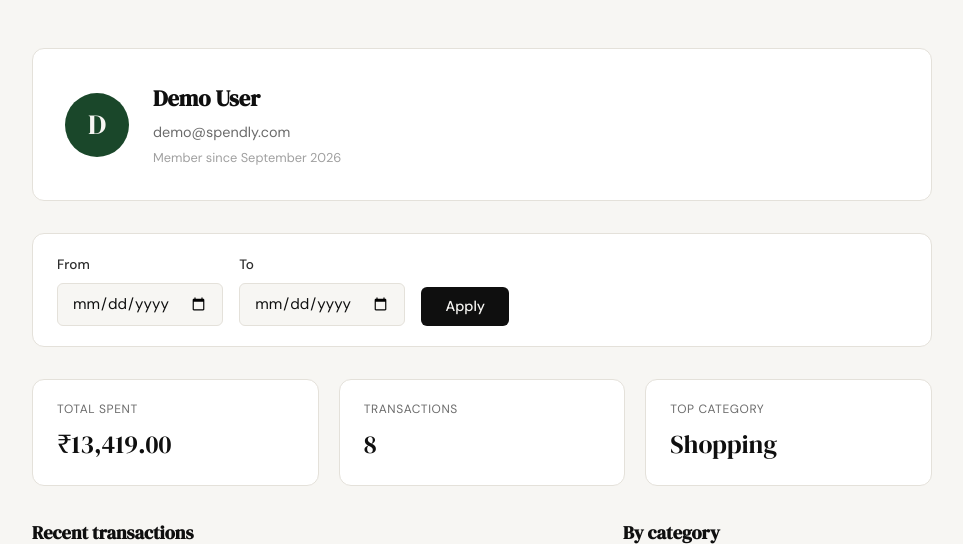
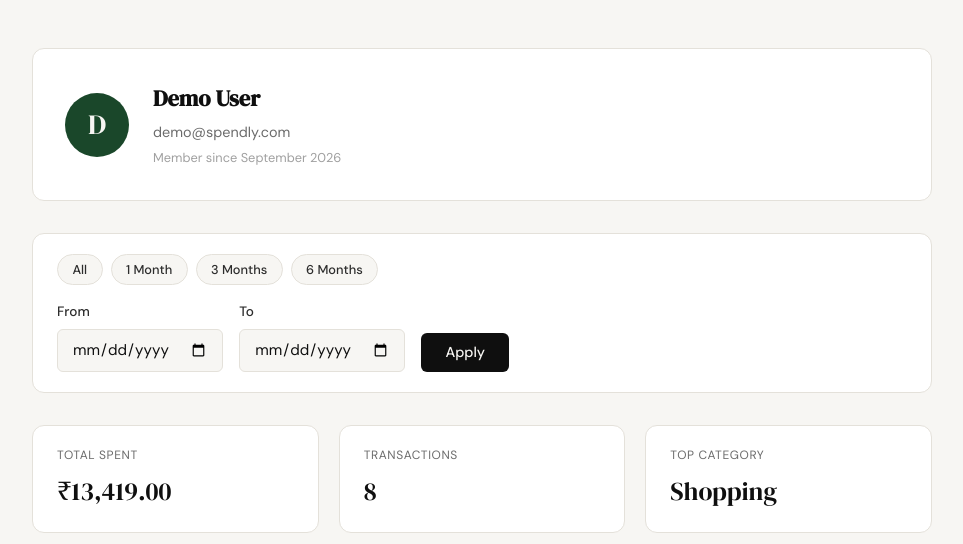
Before and after one commit to dhritireddy10/spendly, a Flask app: page /profile in a window 1280 px wide. Shown: the part 61-605 px from the top of the page, without its empty margins (158-1121 px from the left). Run offline with Flask 3, Linux system fonts and the light colour scheme; the visitor is signed in with stand-in values (Sample User, id 1); data comes from the database, SQL or seed files in the repository.

Commit message:
Add quick date-range buttons to profile filter
All / 1 Month / 3 Months / 6 Months buttons fill the start/end date
inputs and submit automatically. Ranges are aligned to calendar month
boundaries (1st of the target month through today) rather than a
rolling day-count from today, so results match what a user expects
from "last 3 months" regardless of which day of the month it is.

Co-Authored-By: Claude Sonnet 5 <noreply@anthropic.com>
Claude-Session: https://claude.ai/code/session_012EYtU74nXsf7Pk7bfy1KqS

```diff
--- a/static/css/profile.css
+++ b/static/css/profile.css
@@ -73,6 +73,31 @@
 
 .profile-filter .form-group {
     margin-bottom: 0;
+}
+
+.profile-filter-quick {
+    display: flex;
+    gap: 0.5rem;
+    flex-wrap: wrap;
+    width: 100%;
+}
+
+.profile-filter-quick-btn {
+    background: var(--paper);
+    color: var(--ink-soft);
+    border: 1px solid var(--border);
+    border-radius: 999px;
+    padding: 0.35rem 0.9rem;
+    font-family: var(--font-body);
+    font-size: 0.8rem;
+    font-weight: 500;
+    cursor: pointer;
+    transition: all 0.2s;
+}
+
+.profile-filter-quick-btn:hover {
+    border-color: var(--accent);
+    color: var(--accent);
 }
 
 .profile-filter-clear {
--- a/static/js/main.js
+++ b/static/js/main.js
@@ -1 +1,41 @@
 // main.js — students will add JavaScript here as features are built
+
+document.addEventListener("DOMContentLoaded", function () {
+    var quickButtons = document.querySelectorAll(".profile-filter-quick-btn");
+    var filterForm = document.querySelector(".profile-filter");
+    var startInput = document.getElementById("start_date");
+    var endInput = document.getElementById("end_date");
+
+    if (!quickButtons.length || !filterForm || !startInput || !endInput) {
+        return;
+    }
+
+    function formatDate(date) {
+        var year = date.getFullYear();
+        var month = String(date.getMonth() + 1).padStart(2, "0");
+        var day = String(date.getDate()).padStart(2, "0");
+        return year + "-" + month + "-" + day;
+    }
+
+    quickButtons.forEach(function (button) {
+        button.addEventListener("click", function () {
+            var months = parseInt(button.dataset.months, 10);
+
+            if (months === 0) {
+                startInput.value = "";
+                endInput.value = "";
+            } else {
+                var today = new Date();
+                // Align to calendar months: "3 Months" means the 1st of the
+                // month 2 months back through today, i.e. 3 whole calendar
+                // months including the current one — not a rolling 90-day
+                // window from today's exact date.
+                var start = new Date(today.getFullYear(), today.getMonth() - (months - 1), 1);
+                startInput.value = formatDate(start);
+                endInput.value = formatDate(today);
+            }
+
+            filterForm.submit();
+        });
+    });
+});
--- a/templates/profile.html
+++ b/templates/profile.html
@@ -20,6 +20,12 @@
         </div>
 
         <form class="profile-filter" method="get" action="{{ url_for('profile') }}">
+            <div class="profile-filter-quick">
+                <button type="button" class="profile-filter-quick-btn" data-months="0">All</button>
+                <button type="button" class="profile-filter-quick-btn" data-months="1">1 Month</button>
+                <button type="button" class="profile-filter-quick-btn" data-months="3">3 Months</button>
+                <button type="button" class="profile-filter-quick-btn" data-months="6">6 Months</button>
+            </div>
             <div class="form-group">
                 <label for="start_date">From</label>
                 <input type="date" id="start_date" name="start_date" class="form-input" value="{{ start_date or '' }}">
```
